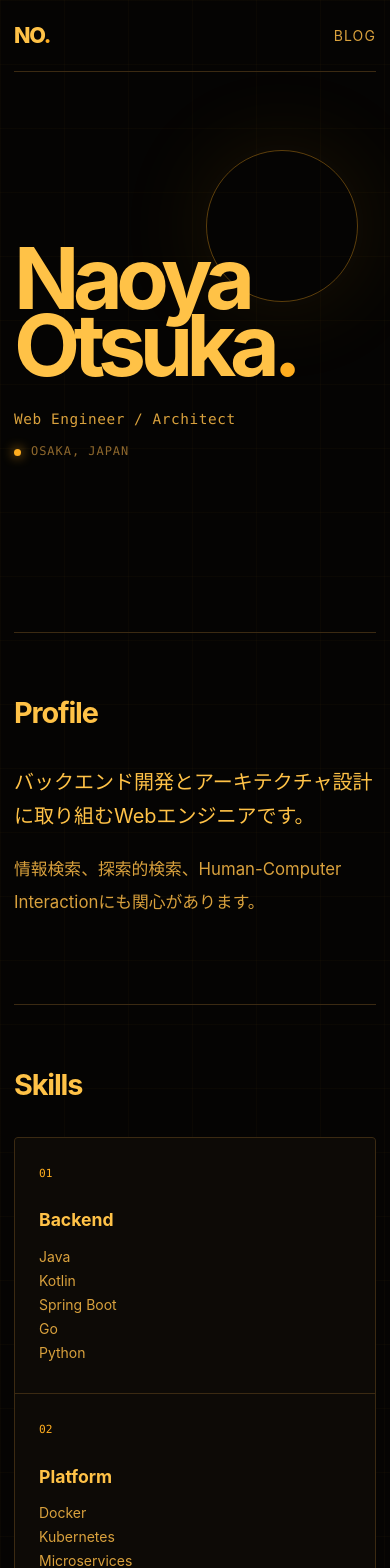
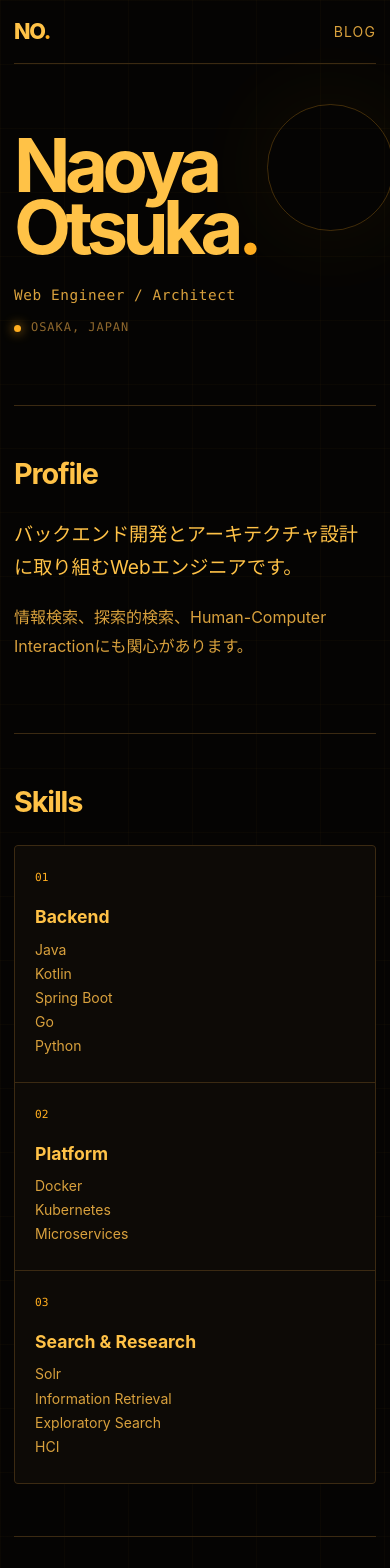
Before and after one commit to otknoy/otknoy.github.io, a Next.js app: page / in a window 390 px wide. Shown: the top 1568 px of the page. Built offline with nearby package versions, Linux system fonts and the light colour scheme.

Commit message:
style: improve responsive layouts

```diff
--- a/app/blog/blog.module.css
+++ b/app/blog/blog.module.css
@@ -43,6 +43,7 @@
   font-size: clamp(3.5rem, 9vw, 7rem);
   letter-spacing: -0.065em;
   line-height: 0.95;
+  overflow-wrap: anywhere;
 }
 
 .title > p:last-child {
@@ -173,7 +174,10 @@
 }
 
 .article table {
+  display: block;
   width: 100%;
+  max-width: 100%;
+  overflow-x: auto;
   margin: 36px 0;
   border-collapse: collapse;
   font-size: 0.95rem;
@@ -201,19 +205,53 @@
     width: min(100% - 28px, 920px);
   }
 
+  .header {
+    min-height: 64px;
+  }
+
   .title {
-    padding: 80px 0 60px;
+    padding: 64px 0 48px;
+  }
+
+  .title h1 {
+    font-size: clamp(3rem, 18vw, 4.5rem);
   }
 
   .postList a {
     grid-template-columns: 1fr auto;
+    gap: 14px;
+    padding: 26px 2px;
   }
 
   .postList time {
     grid-column: 1 / -1;
   }
 
+  .articleHeader {
+    padding: 64px 0 48px;
+  }
+
+  .articleHeader h1 {
+    font-size: clamp(2.25rem, 12vw, 3.5rem);
+  }
+
   .article {
-    overflow-x: auto;
+    padding: 48px 0 80px;
+    font-size: 1rem;
+  }
+
+  .article h2 {
+    margin-top: 52px;
+    font-size: 1.55rem;
+  }
+
+  .article pre {
+    padding: 18px;
+  }
+
+  .article th,
+  .article td {
+    min-width: 120px;
+    padding: 10px 12px;
   }
 }
--- a/app/page.module.css
+++ b/app/page.module.css
@@ -62,6 +62,7 @@
   font-weight: 750;
   letter-spacing: -0.075em;
   line-height: 0.78;
+  overflow-wrap: anywhere;
 }
 
 .intro {
@@ -108,6 +109,7 @@
 }
 
 .profileCopy {
+  min-width: 0;
   max-width: 680px;
 }
 
@@ -195,10 +197,10 @@
   color: var(--foreground);
 }
 
-@media (max-width: 800px) {
+@media (max-width: 900px) {
   .hero::after {
-    width: 150px;
-    height: 150px;
+    width: clamp(130px, 24vw, 190px);
+    height: clamp(130px, 24vw, 190px);
   }
 
   .section {
@@ -208,7 +210,7 @@
   }
 
   .skillGrid {
-    grid-template-columns: 1fr;
+    grid-template-columns: repeat(2, minmax(0, 1fr));
   }
 
   .skillCard {
@@ -216,18 +218,61 @@
   }
 }
 
-@media (max-width: 520px) {
+@media (max-width: 600px) {
   .page {
     width: min(100% - 28px, 1120px);
   }
 
+  .header {
+    min-height: 64px;
+  }
+
   .hero {
-    min-height: 560px;
-    padding: 48px 0;
+    min-height: auto;
+    padding: clamp(64px, 18vw, 96px) 0;
+  }
+
+  .hero::after {
+    top: 40px;
+    right: -18px;
+    width: clamp(104px, 32vw, 150px);
+    height: clamp(104px, 32vw, 150px);
+    opacity: 0.7;
   }
 
   .hero h1 {
-    font-size: clamp(4rem, 22vw, 6rem);
+    font-size: clamp(3.5rem, 19vw, 5.25rem);
+    line-height: 0.84;
+  }
+
+  .intro {
+    margin-top: 28px;
+  }
+
+  .section {
+    gap: 28px;
+    padding: 52px 0;
+  }
+
+  .profileCopy p {
+    font-size: 1rem;
+    line-height: 1.8;
+  }
+
+  .profileCopy p:first-child {
+    font-size: 1.2rem;
+  }
+
+  .skillGrid {
+    grid-template-columns: 1fr;
+  }
+
+  .skillCard {
+    padding: 20px;
+  }
+
+  .skillCard h3 {
+    margin: 22px 0 14px;
   }
 
   .footer {
```
